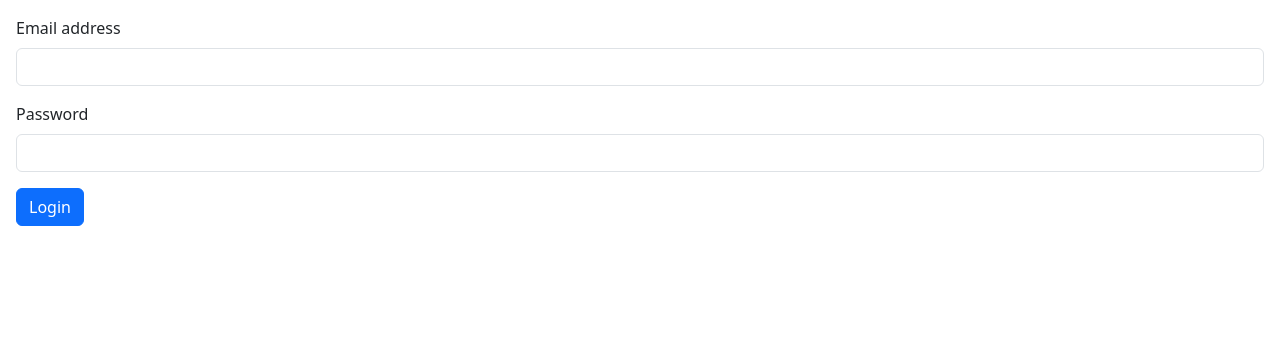
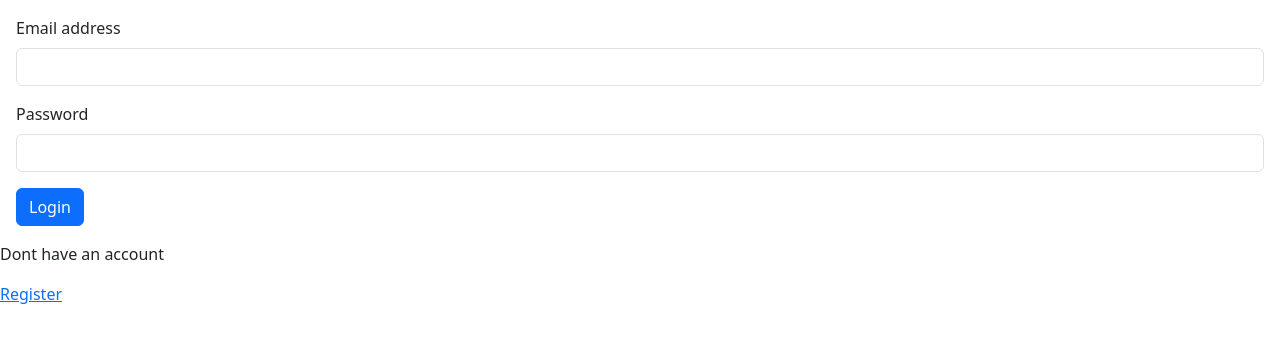
Before and after one commit to divyanshchahar/captico_app, a React (Vite) app in the folder client/: page /login in a window 1280 px wide. Shown: the top 342 px of the page. Built offline with nearby package versions, Linux system fonts and the light colour scheme; no server answers.

Commit message:
updated layout

```diff
--- a/client/src/ui/layouts/LoginFormLayout.jsx
+++ b/client/src/ui/layouts/LoginFormLayout.jsx
@@ -1,5 +1,7 @@
 import { useState, useContext } from 'react';
 import AuthContext from '../../provider/AuthProvider';
+import { Link } from 'react-router-dom';
+import { useNavigate } from 'react-router-dom';
 
 function LoginFormLayout() {
 	const { login } = useContext(AuthContext);
@@ -7,12 +9,16 @@ function LoginFormLayout() {
 	const [email, setEmail] = useState();
 	const [password, setPassword] = useState();
 
-	const handleClick = (e) => {
+	const navigate = useNavigate();
+
+	const handleClick = async (e) => {
 		e.preventDefault();
-		login(email, password);
+		await login(email, password);
+		navigate('/');
 	};
 
 	return (
+		<>
 			<form>
 				<div className="m-3">
 					<label className="form-label">Email address</label>
@@ -49,6 +55,10 @@ function LoginFormLayout() {
 					</button>
 				</div>
 			</form>
+
+			<p>Dont have an account</p>
+			<Link to="/register">Register</Link>
+		</>
 	);
 }
 
```
Lines whose indentation alone changed are shown as unchanged.
